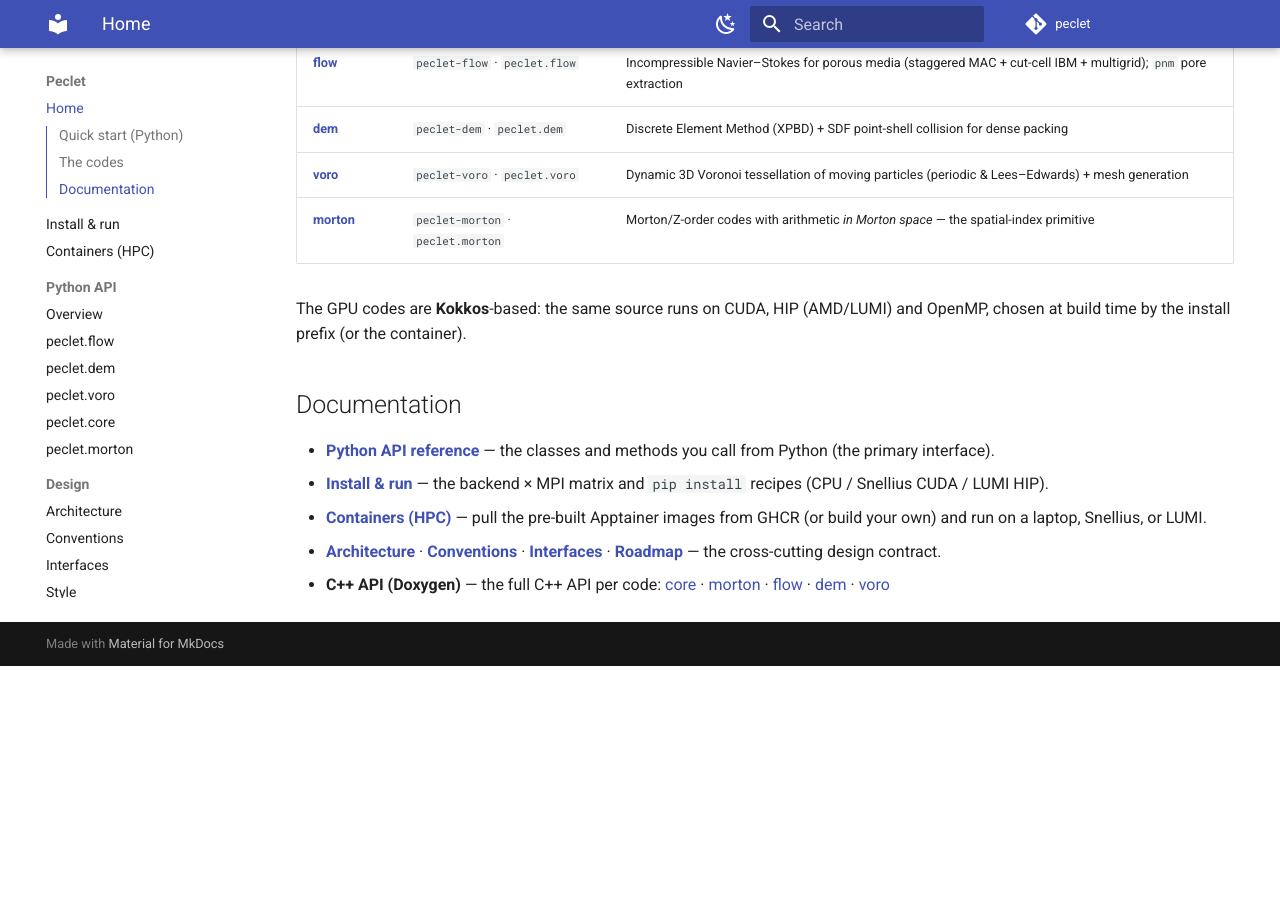
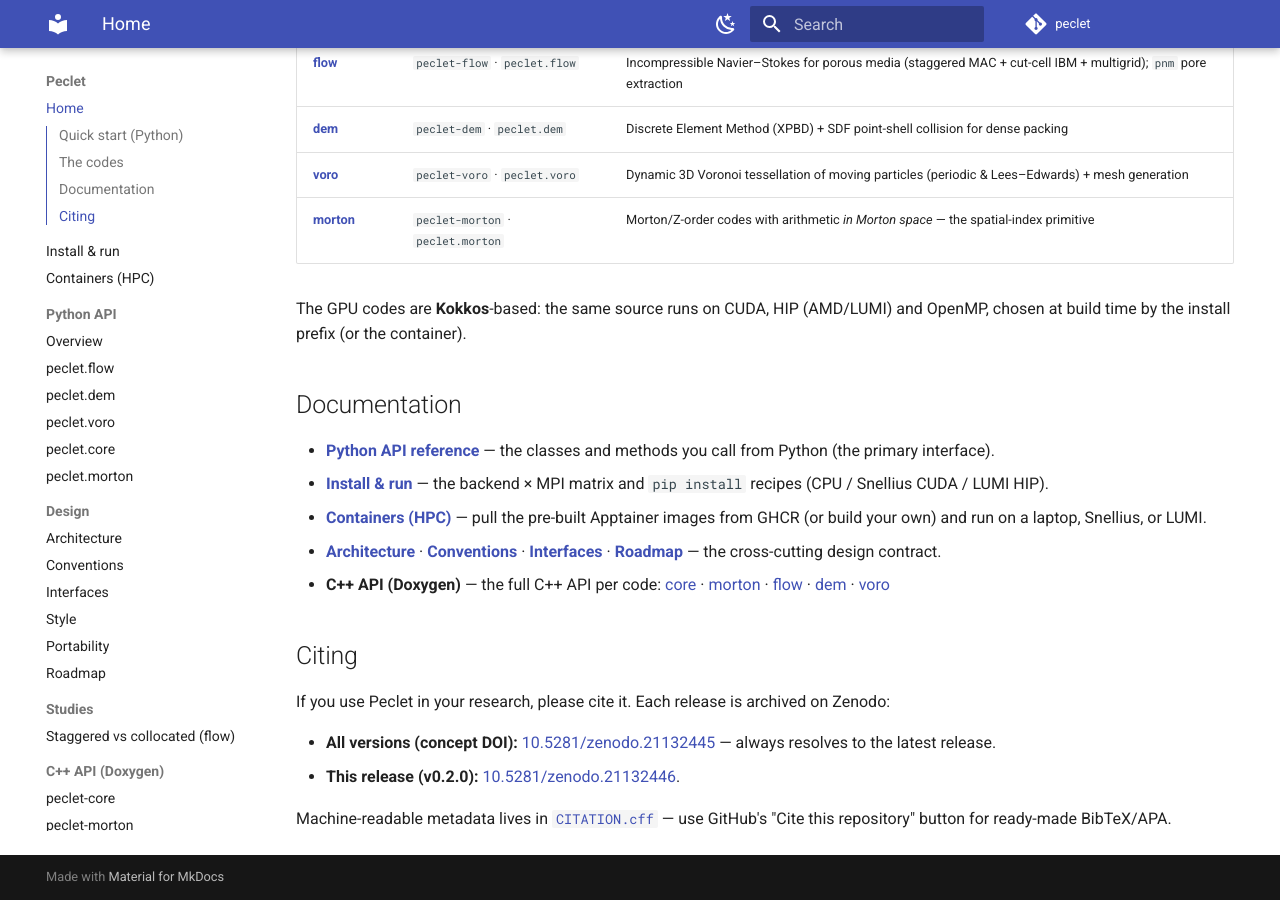
Before and after one commit to computational-chemical-engineering/peclet, an MkDocs documentation site: the page built from docs/index.md, in a window 1280 px wide and 900 px high, scrolled down 1003 px. Built offline with MkDocs 1.6.1 and Material for MkDocs 9.7.7, drawn with Linux system fonts in a browser that asks for light colours; comment, search, counter and statistics services are not loaded; before the commit the page ends 1669 px from its top, so only the background shows below that.

Commit message:
docs: Zenodo DOI badges + CITATION.cff (v0.2.0); bump submodule pointers
Add all-versions DOI badge to README/docs and DOI identifiers to CITATION.cff
across the umbrella and every submodule; bump pointers to the badge commits.

Co-Authored-By: Claude Opus 4.8 <noreply@anthropic.com>

```diff
--- a/docs/index.md
+++ b/docs/index.md
@@ -4,6 +4,7 @@
 [![Python versions](https://img.shields.io/pypi/pyversions/peclet.svg)](https://pypi.org/project/peclet/)
 [![License: MIT](https://img.shields.io/badge/License-MIT-yellow.svg)](https://github.com/computational-chemical-engineering/peclet/blob/main/LICENSE)
 [![Docs build](https://github.com/computational-chemical-engineering/peclet/actions/workflows/site.yml/badge.svg)](https://github.com/computational-chemical-engineering/peclet/actions/workflows/site.yml)
+[![DOI](https://zenodo.org/badge/DOI/10.5281/zenodo.21132445.svg)](https://doi.org/10.5281/zenodo.21132445)
 
 **A suite of GPU-accelerated and parallel codes for the simulation of transport phenomena** —
 Eulerian (CFD / Navier–Stokes), Lagrangian (DEM / particle packing) and mixed (Voronoi) methods,
@@ -62,3 +63,13 @@ build time by the install prefix (or the container).
   [flow](https://computational-chemical-engineering.github.io/peclet-flow/) ·
   [dem](https://computational-chemical-engineering.github.io/peclet-dem/) ·
   [voro](https://computational-chemical-engineering.github.io/peclet-voro/)
+
+## Citing
+
+If you use Peclet in your research, please cite it. Each release is archived on Zenodo:
+
+- **All versions (concept DOI):** [10.5281/zenodo.21132445](https://doi.org/10.5281/zenodo.21132445) — always resolves to the latest release.
+- **This release (v0.2.0):** [10.5281/zenodo.21132446](https://doi.org/10.5281/zenodo.21132446).
+
+Machine-readable metadata lives in [`CITATION.cff`](https://github.com/computational-chemical-engineering/peclet/blob/main/CITATION.cff)
+— use GitHub's "Cite this repository" button for ready-made BibTeX/APA.
```
Also changed, not shown: README.md (+14 -2 lines), 1 other file.
